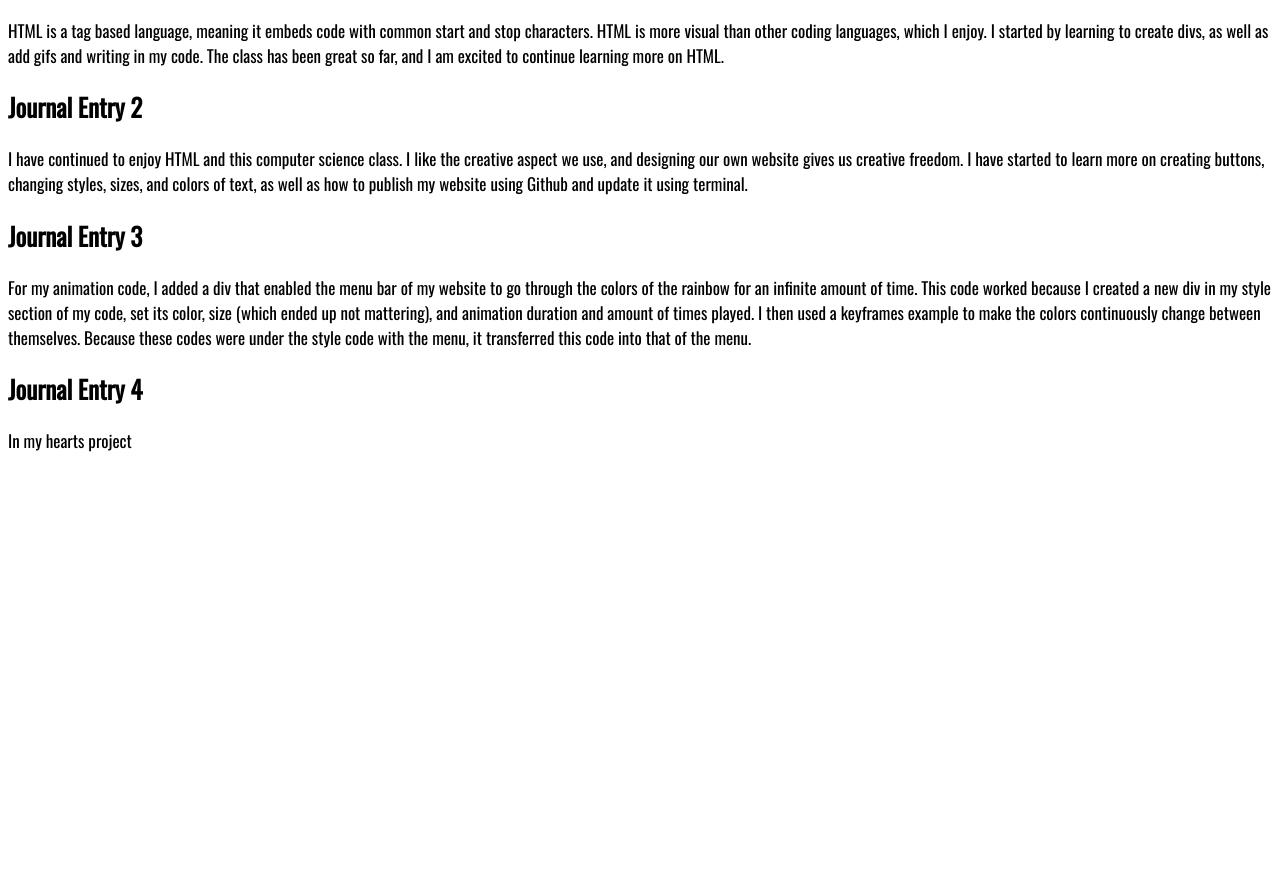
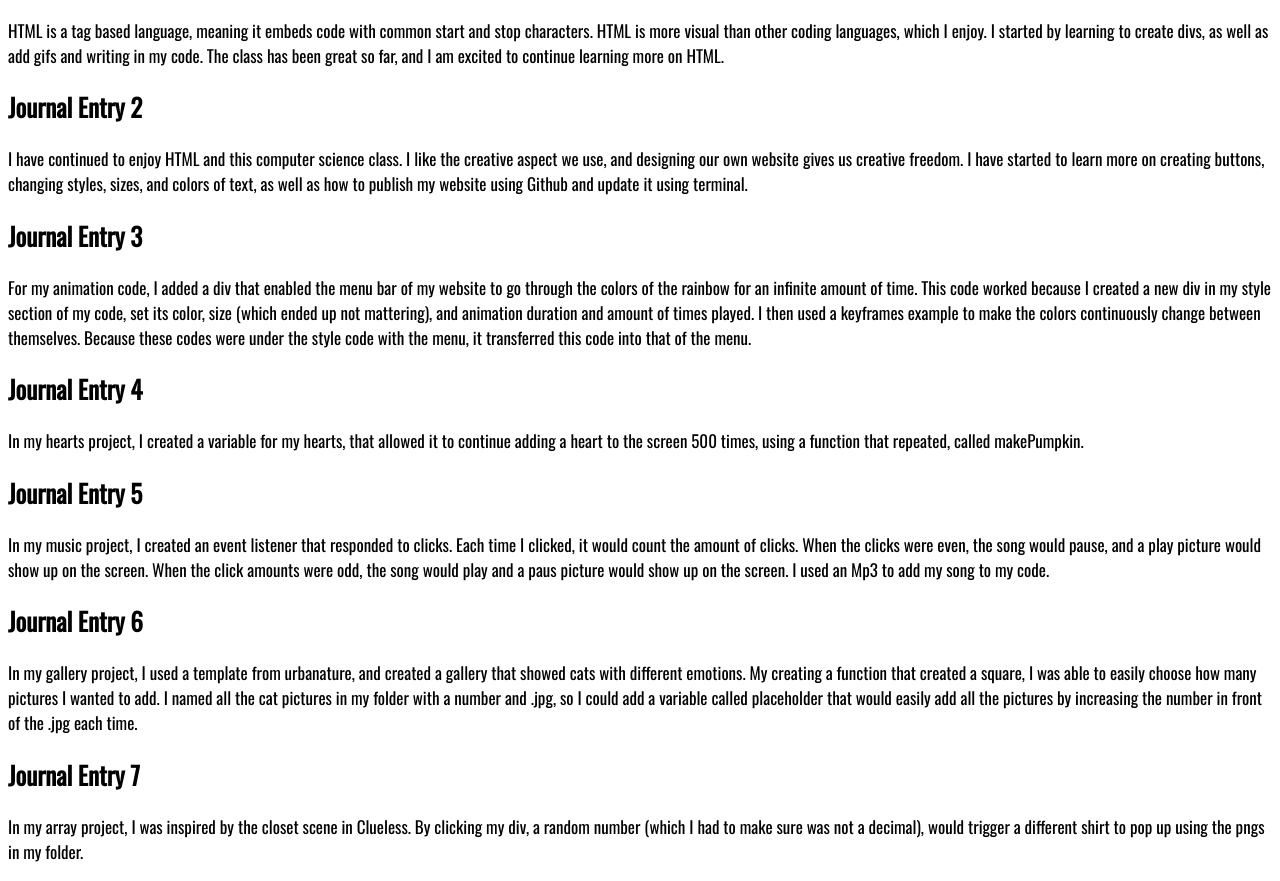
Before and after one commit to elsad11/elsad11.github.io, a plain HTML site: page journal.html in a window 1280 px wide. Shown: the part 139-1020 px from the top of the page. Before the commit the page ends 800 px from the top, so only its background shows below. Drawn offline with nearby package versions, Linux system fonts and the light colour scheme.

Commit message:
morejournals

```diff
--- a/journal.html
+++ b/journal.html
@@ -36,7 +36,16 @@
 <p>For my animation code, I added a div that enabled the menu bar of my website to go through the colors of the rainbow for an infinite amount of time. This code worked because I created a new div in my style section of my code, set its color, size (which ended up not mattering), and animation duration and amount of times played. I then used a keyframes example to make the colors continuously change between themselves. Because these codes were under the style code with the menu, it transferred this code into that of the menu. </p>
 
 <h2> Journal Entry 4 </h2>
-<p>In my hearts project </p>
+<p>In my hearts project, I created a variable for my hearts, that allowed it to continue adding a heart to the screen 500 times, using a function that repeated, called makePumpkin. </p>
+
+<h2> Journal Entry 5 </h2>
+<p>In my music project, I created an event listener that responded to clicks. Each time I clicked, it would count the amount of clicks. When the clicks were even, the song would pause, and a play picture would show up on the screen. When the click amounts were odd, the song would play and a paus picture would show up on the screen. I used an Mp3 to add my song to my code. </p>
+
+<h2> Journal Entry 6 </h2>
+<p>In my gallery project, I used a template from urbanature, and created a gallery that showed cats with different emotions. My creating a function that created a square, I was able to easily choose how many pictures I wanted to add. I named all the cat pictures in my folder with a number and .jpg, so I could add a variable called placeholder that would easily add all the pictures by increasing the number in front of the .jpg each time. </p>
+
+<h2> Journal Entry 7 </h2>
+<p>In my array project, I was inspired by the closet scene in Clueless. By clicking my div, a random number (which I had to make sure was not a decimal), would trigger a different shirt to pop up using the pngs in my folder. </p>
 
 </body>
 </html>
```
